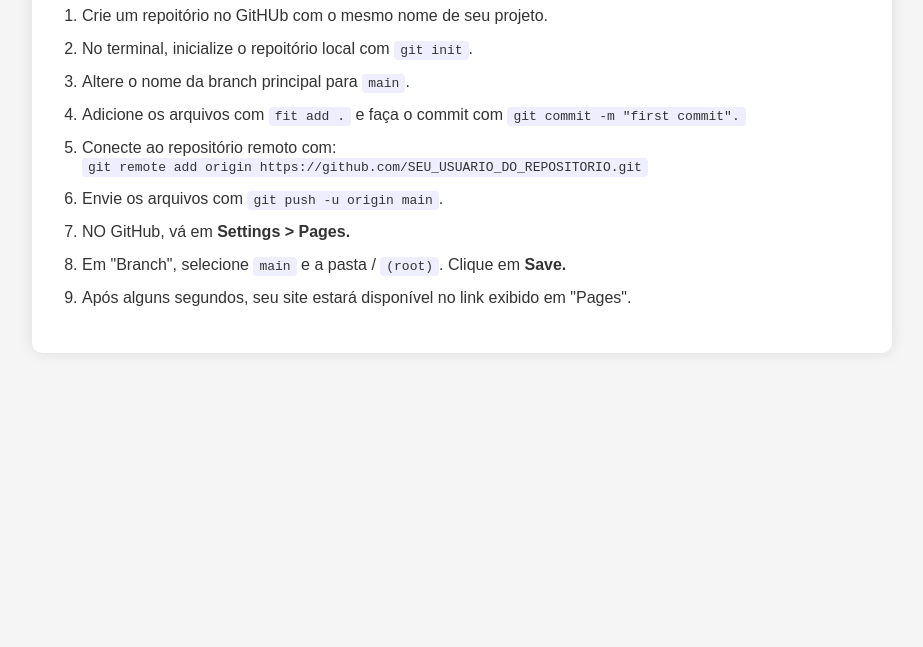
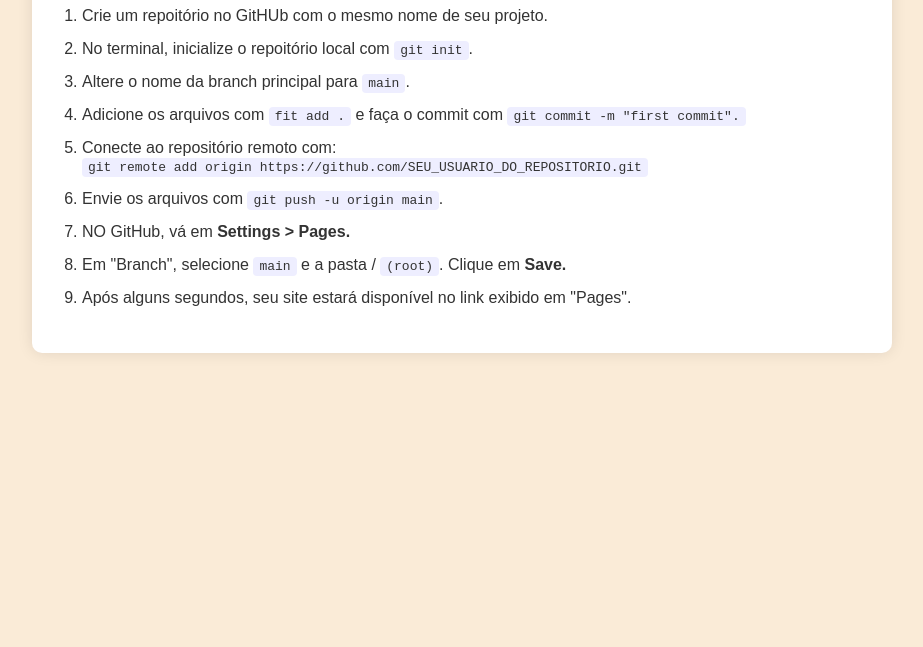
Before and after one commit to Enzo-Nasci/Enzoflix, a plain HTML site: page index.html in a window 1280 px wide. Shown: the part 153-800 px from the top of the page, without its empty margins (178-1101 px from the left). Drawn offline with Linux system fonts and the light colour scheme.

Commit message:
Alterando a cor de fundo em css

```diff
--- a/style.css
+++ b/style.css
@@ -1,6 +1,6 @@
 body {
     font-family: Arial, sans-serif;
-    background-color: #f5f5f5;
+    background-color: antiquewhite;
     color: #333;
     margin: 0;
     padding: 0;
```
